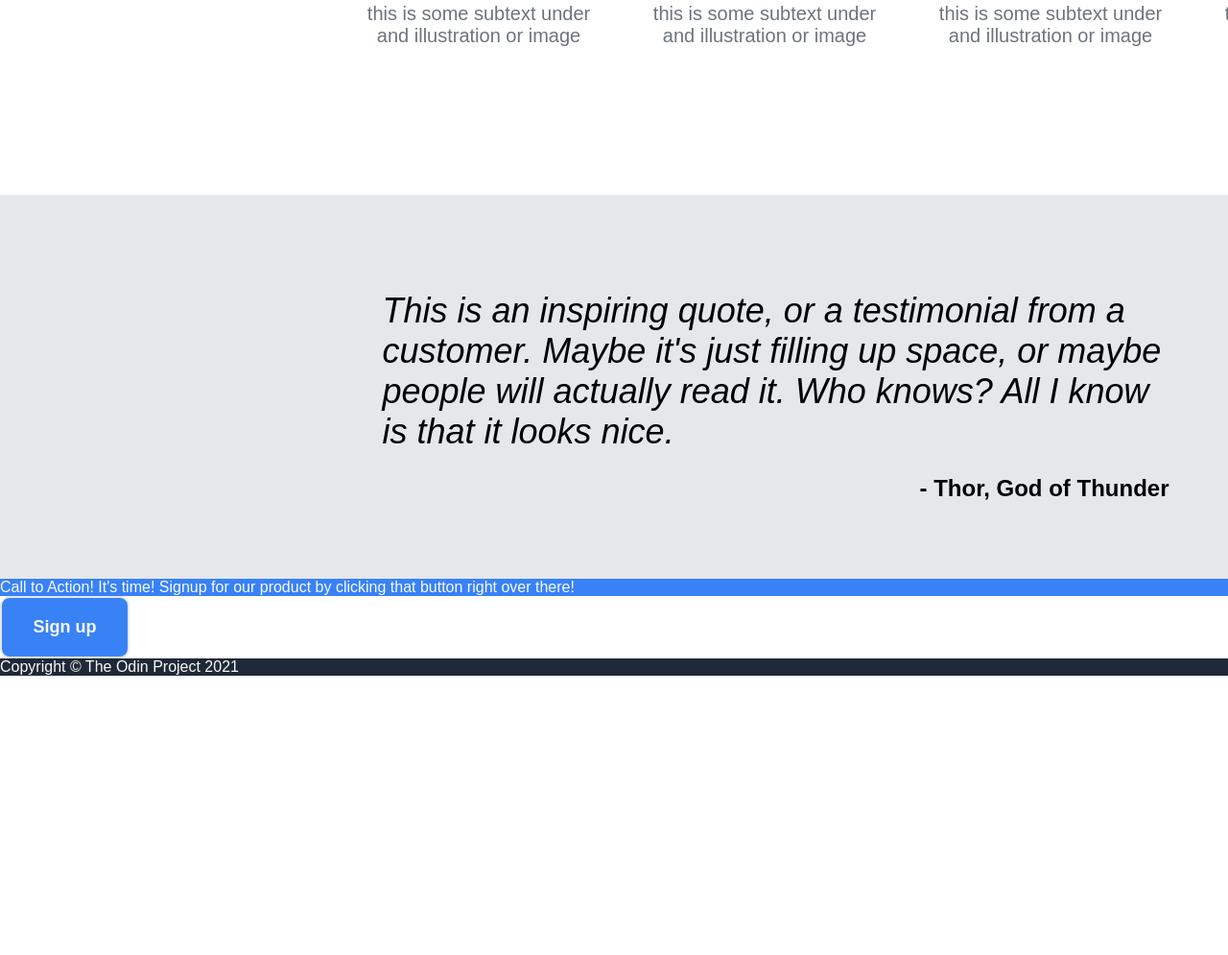
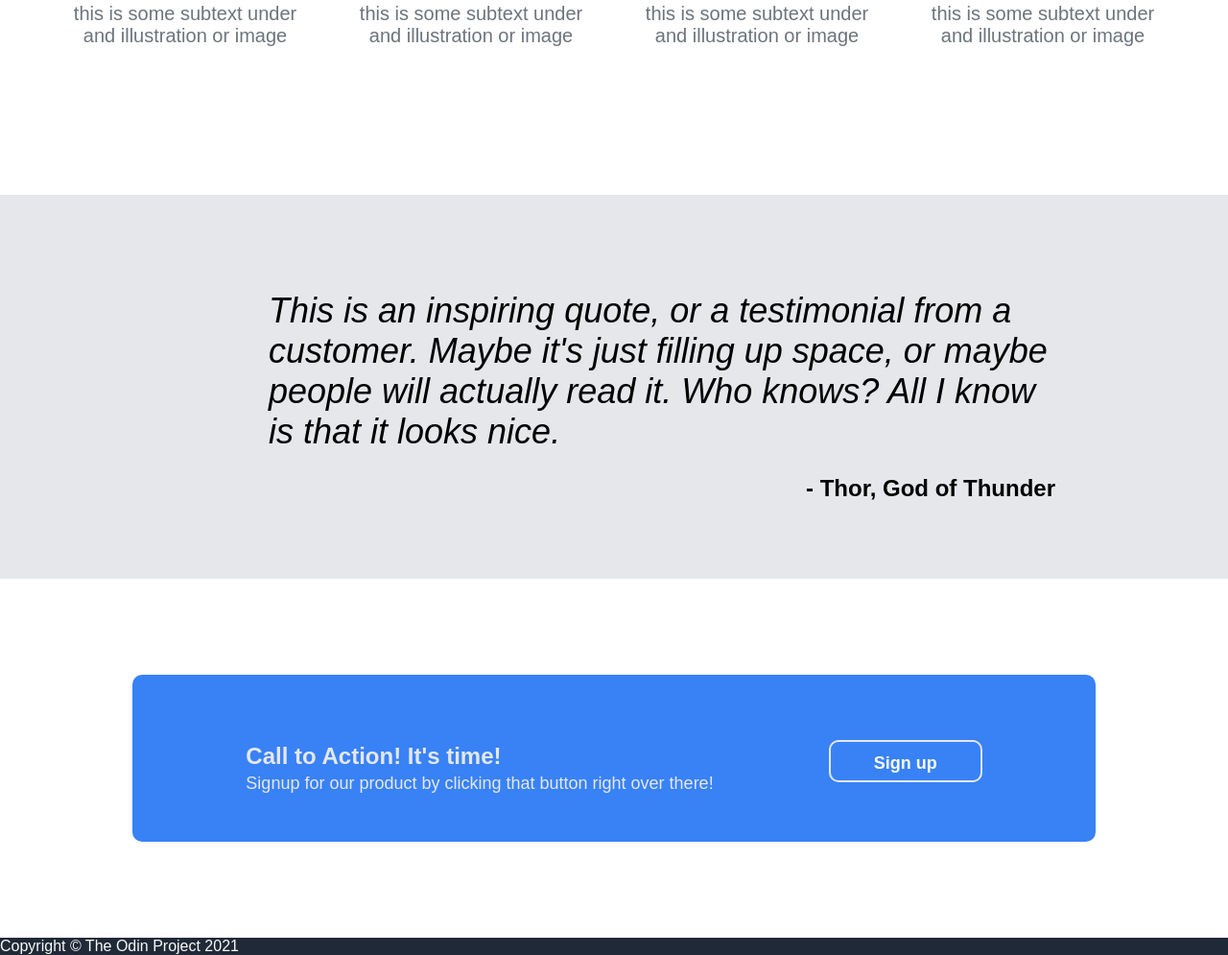
Before and after one commit to ericlnewman/landing-page, a plain HTML site: page index.html in a window 1280 px wide. Shown: the part 978-1973 px from the top of the page at 96% size. Before the commit the page ends 1682 px from the top, so only its background shows below. Drawn offline with Linux system fonts and the light colour scheme.

Commit message:
Updated fourth section, the call to action section. Added a flex container and centered the content within the blue div using justify-content and align-items. Fixed an issue with the second section regarding similar styling.

```diff
--- a/index.html
+++ b/index.html
@@ -48,10 +48,16 @@
                     <div class="quoteText">This is an inspiring quote, or a testimonial from a customer. Maybe it's just filling up space, or maybe people will actually read it. Who knows? All I know is that it looks nice.<p>- Thor, God of Thunder</p></div>
                 </div>
                 <!--fourth secion-->
-                <div class="signup">
-                    Call to Action! It's time! Signup for our product by clicking that button right over there!
+                <div class="containerFourthSection">
+                    <div class="signup">
+                        <ul>
+                            <li class="secondaryText"><p>Call to Action! It's time!</p></li>
+                            <li class="secondaryText">Signup for our product by clicking that button right over there!</li>
+                        </ul>
+
+                        <button class="lowerButton">Sign up</button>
+                    </div>
                 </div>
-                <button class="lowerButton">Sign up</button>
                 <!--fifth section-->
                 <div class="footer">Copyright &#169; The Odin Project 2021</div>
         </div>
--- a/styles/styles.css
+++ b/styles/styles.css
@@ -65,7 +65,9 @@ button {
 }
 .lowerButton{
     border: 2px solid #E5E7EB;
-    width: 135px;
+    line-height: 5px;
+    margin-top: 5px;
+    width: 160px;
     height: 25px;
 }
 /* flexbox */
@@ -146,7 +148,8 @@ button {
   }
  .additionalContainerSecondSection{
     display: flex;
-    padding-left: 375px;
+    align-items: center;
+    justify-content: center;
     padding-top: 10px;
     gap: 50px;
   }
@@ -176,3 +179,27 @@ button {
     display: flex;
     justify-content: flex-end;
   }
+
+  /* fourth section */
+
+  .containerFourthSection{
+    display: flex;
+    justify-content: center;
+    align-items: center;
+  }
+  .signup{
+    border-radius: 10px;
+    border: 2px solid #3882F6;
+    line-height: 5px;
+    margin: 100px;
+    height: 170px;
+    width: 1000px;
+    display: flex;
+    justify-content: center;
+    align-items: center;
+    gap: 120px;
+  }
+  .secondaryText p{
+    font-size: 24px;
+    font-weight: 800;
+  }
```
